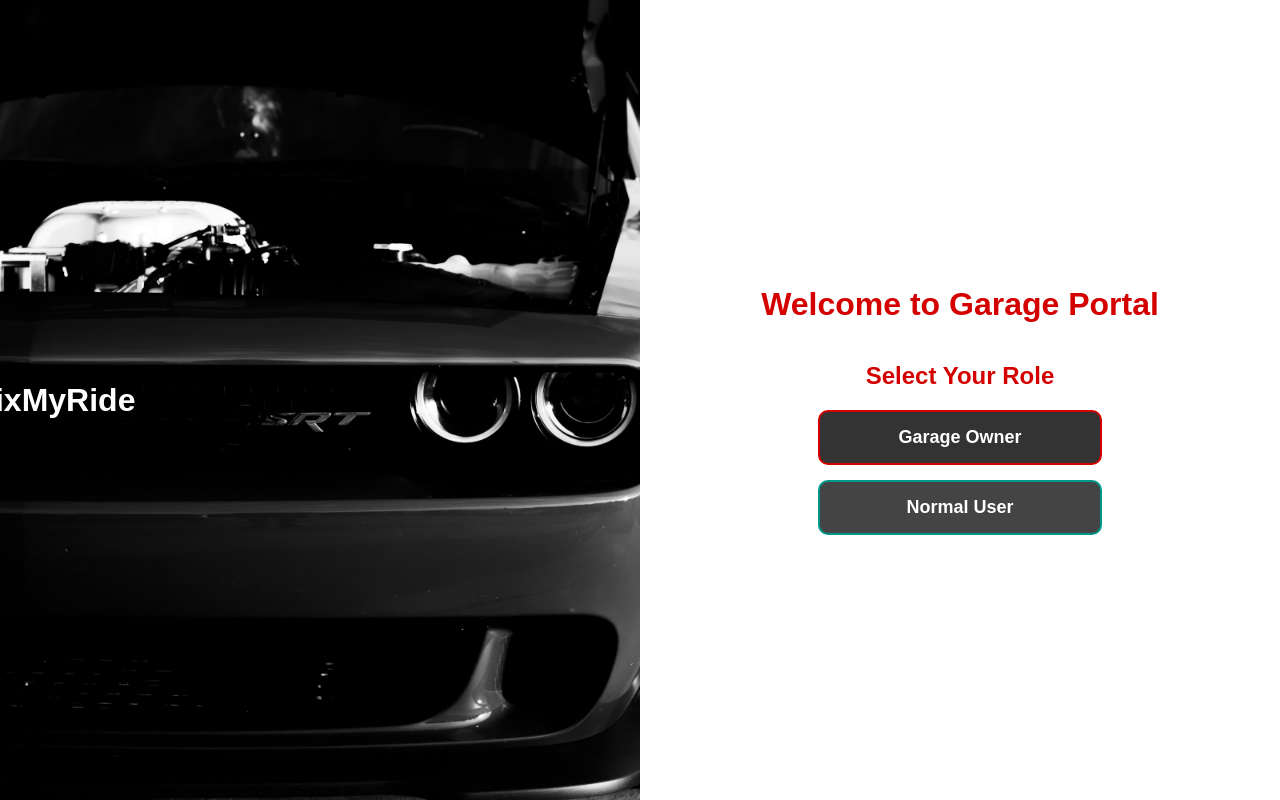
After one commit to Sidharth-dev7/djang_main_project, a Django app: page /register/ in a window 1280 px wide. The commit adds this page. Run offline with Django 5.2, Linux system fonts and the light colour scheme.

Commit message:
Validation Ongoing

```diff
--- a/myapp/urls.py
+++ b/myapp/urls.py
@@ -5,19 +5,26 @@ from django.conf import settings
 from django.conf.urls.static import static
 
 urlpatterns = [
+    # -----------------------------------------------
+    #                   USER PATHS
+    # -----------------------------------------------
+    path('', views.home, name='home'),
+    path('user_registration/', views.register, name='user_reg'),
+    path('user_dashboard/', views.user_dashboard, name='user_dashboard'),
+    path('normal-user-login/', views.normal_user_login, name='normal_user_login'),
 
-   # User's path
-    path('', views.home, name='home'),
-    path('Registration/', views.register, name='registration'),
-    path('find-garages/', views.user_dashboard, name='user_dashboard'),
+    # -----------------------------------------------
+    #                GARAGE OWNER PATHS
+    # -----------------------------------------------
+    path('garage_registration/', views.G_reg, name='garage_reg'),
+    path('garage-owner-login/', views.garage_owner_login, name='garage_owner_login'),
+    path('ownerdashboard/', views.garage_owner_dashboard, name='garage_dashboard'),
 
-
-   # Garage's path
-    path('garage/', views.G_reg, name='garage_reg'),
+    # -----------------------------------------------
+    #               COMMON LOGIN & REGISTER
+    # -----------------------------------------------
+    path('register/', views.register_selection, name='register_selection'),
     path('login/', views.login_selection, name='login_selection'),
-    path('garage-owner-login/', views.garage_owner_login, name='garage_owner_login'),
-    path('normal-user-login/', views.normal_user_login, name='normal_user_login'),
-    path('ownerdashboard/', views.garage_owner_dashboard, name='garage_dashboard')
 ]
 
 if settings.DEBUG:  # Serve media files during development
--- a/myapp/views.py
+++ b/myapp/views.py
@@ -5,11 +5,17 @@ from django.contrib.auth import authenticate, login
 from django.contrib import messages
 from django.http import JsonResponse
 
-# Home Page
+# -----------------------------------------------
+#                   HOME PAGE
+# -----------------------------------------------
 def home(request):
     return render(request, 'Home.html')
 
-# User Registration
+# -----------------------------------------------
+#                   USER SECTION
+# -----------------------------------------------
+
+#User Registration
 def register(request):
     if request.method == "POST":
         form = AddForm(request.POST)
@@ -39,6 +45,26 @@ def user_login(request):
 
     return JsonResponse({'success': False, 'message': 'Invalid request method'})
 
+def normal_user_registration(request):
+    return render(request, 'User_Registration.html')
+
+# Normal User Login
+def normal_user_login(request):
+    if request.method == 'POST':
+        username = request.POST['username']
+        password = request.POST['password']
+        user = authenticate(request, username=username, password=password)
+        if user is not None:
+            login(request, user)
+            return redirect('normal_user_dashboard')  # Update this to the actual dashboard URL
+        else:
+            messages.error(request, "Invalid credentials")
+
+    return render(request, 'normal_user_login.html')
+
+# -----------------------------------------------
+#                   GARAGE SECTION
+# -----------------------------------------------
 
 # Garage Registration
 def G_reg(request):
@@ -52,9 +78,8 @@ def G_reg(request):
 
     return render(request, 'garage_reg.html', {'form': form})
 
-# Login Selection Page
-def login_selection(request):
-    return render(request, 'login_selection.html')
+def garage_registration(request):
+    return render(request, 'garage_reg.html')
 
 # Garage Owner Login
 def garage_owner_login(request):
@@ -70,21 +95,14 @@ def garage_owner_login(request):
 
     return render(request, 'garage_owner_login.html')
 
-# Normal User Login
-def normal_user_login(request):
-    if request.method == 'POST':
-        username = request.POST['username']
-        password = request.POST['password']
-        user = authenticate(request, username=username, password=password)
-        if user is not None:
-            login(request, user)
-            return redirect('normal_user_dashboard')  # Update this to the actual dashboard URL
-        else:
-            messages.error(request, "Invalid credentials")
-
-    return render(request, 'normal_user_login.html')
-
-
-
 def garage_owner_dashboard(request):
     return render(request, 'garage_dashboard.html')
+
+# -----------------------------------------------
+#             LOGIN & REGISTRATION SELECTION
+# -----------------------------------------------
+def login_selection(request):
+    return render(request, 'login_selection.html')
+
+def register_selection(request):
+    return render(request, 'register_selection.html')
--- /dev/null
+++ b/static/css/register_selection.css
@@ -0,0 +1,99 @@
+/* register_selection.css */
+
+/* General Styles */
+body {
+    margin: 0;
+    padding: 0;
+    font-family: 'Poppins', sans-serif;
+    background-color: #1a1a1a;
+}
+
+/* Container */
+.container {
+    display: flex;
+    height: 100vh;
+}
+
+/* Left Side */
+.left-side {
+    flex: 1;
+    background: url("/media/photo-1520587210458-bd3bee813b97.jpeg") no-repeat center center/cover;
+    display: flex;
+    justify-content: center;
+    align-items: center;
+}
+
+.logo {
+    position: relative;
+    left: -7cm;
+    color: white;
+    font-size: 2rem;
+    font-weight: bold;
+}
+
+/* Right Side */
+.right-side {
+    flex: 1;
+    background-color: white;
+    display: flex;
+    flex-direction: column;
+    justify-content: center;
+    align-items: center;
+    text-align: center;
+    color: #d40000;
+}
+
+h1 {
+    margin-bottom: 0.5cm;
+}
+
+h2 {
+    color: #d40000;
+    margin-bottom: 20px;
+}
+
+/* Role Selection Buttons */
+.login-options {
+    display: flex;
+    flex-direction: column;
+    gap: 15px;
+}
+
+.role-btn {
+    text-decoration: none;
+    font-size: 18px;
+    font-weight: bold;
+    display: flex;
+    align-items: center;
+    justify-content: center;
+    padding: 15px;
+    width: 250px;
+    border-radius: 10px;
+    transition: 0.3s;
+}
+
+/* Garage Owner Button */
+.garage-owner {
+    background: #333;
+    color: white;
+    border: 2px solid #d40000;
+}
+
+.garage-owner:hover {
+    background: #d40000;
+    color: white;
+    transform: scale(1.05);
+}
+
+/* Normal User Button */
+.normal-user {
+    background: #444;
+    color: white;
+    border: 2px solid #009688;
+}
+
+.normal-user:hover {
+    background: #009688;
+    color: white;
+    transform: scale(1.05);
+}
--- a/templates/home.html
+++ b/templates/home.html
@@ -21,7 +21,7 @@
                 <li><a href="{% url 'home' %}">Home</a></li>
                 <li><a href="{% url 'user_dashboard' %}">Find Garages</a></li>
                 <li><a href="{% url 'login_selection' %}">Login</a></li>
-                <li><a href="{% url 'login_selection' %}">Registration</a></li>
+                <li><a href="{% url 'register_selection' %}">Registration</a></li>
                 <li><a href="#">Contact</a></li>
             </ul>
         </nav>
@@ -106,7 +106,7 @@
             <button type="submit" class="login-btn">Login</button>
             <p id="loginError" style="color: red;"></p> <!-- Error message area -->
         </form>
-        <p class="signup-link">Don't have an account? <a href="{% url 'registration' %}">Sign up here</a></p>
+        <p class="signup-link">Don't have an account?<a href="{% url 'register_selection' %}">Sign up here</a></p>
     </div>
 </div>
 
--- /dev/null
+++ b/templates/register_selection.html
@@ -0,0 +1,34 @@
+{% load static %}
+<!DOCTYPE html>
+<html lang="en">
+<head>
+    <meta charset="UTF-8">
+    <meta name="viewport" content="width=device-width, initial-scale=1.0">
+    <title>Garage Login</title>
+    <link rel="stylesheet" href="{% static 'css/register_selection.css' %}">
+    <script src="https://code.jquery.com/jquery-3.6.0.min.js"></script>
+</head>
+<body>
+    <div class="container">
+        <!-- Left Side (Background Image) -->
+        <div class="left-side">
+          <h4 class="logo">FixMyRide</h4>
+        </div>
+
+        <!-- Right Side (Login Selection) -->
+        <div class="right-side">
+            <h1>Welcome to Garage Portal</h1>
+            <h2>Select Your Role</h2>
+
+            <div class="login-options">
+                <a href="{% url 'garage_reg' %}" class="role-btn garage-owner">
+                    <span>Garage Owner</span>
+                </a>
+                <a href="{% url 'user_reg' %}" class="role-btn normal-user">
+                    <span>Normal User</span>
+                </a>
+            </div>
+        </div>
+    </div>
+</body>
+</html>
```
